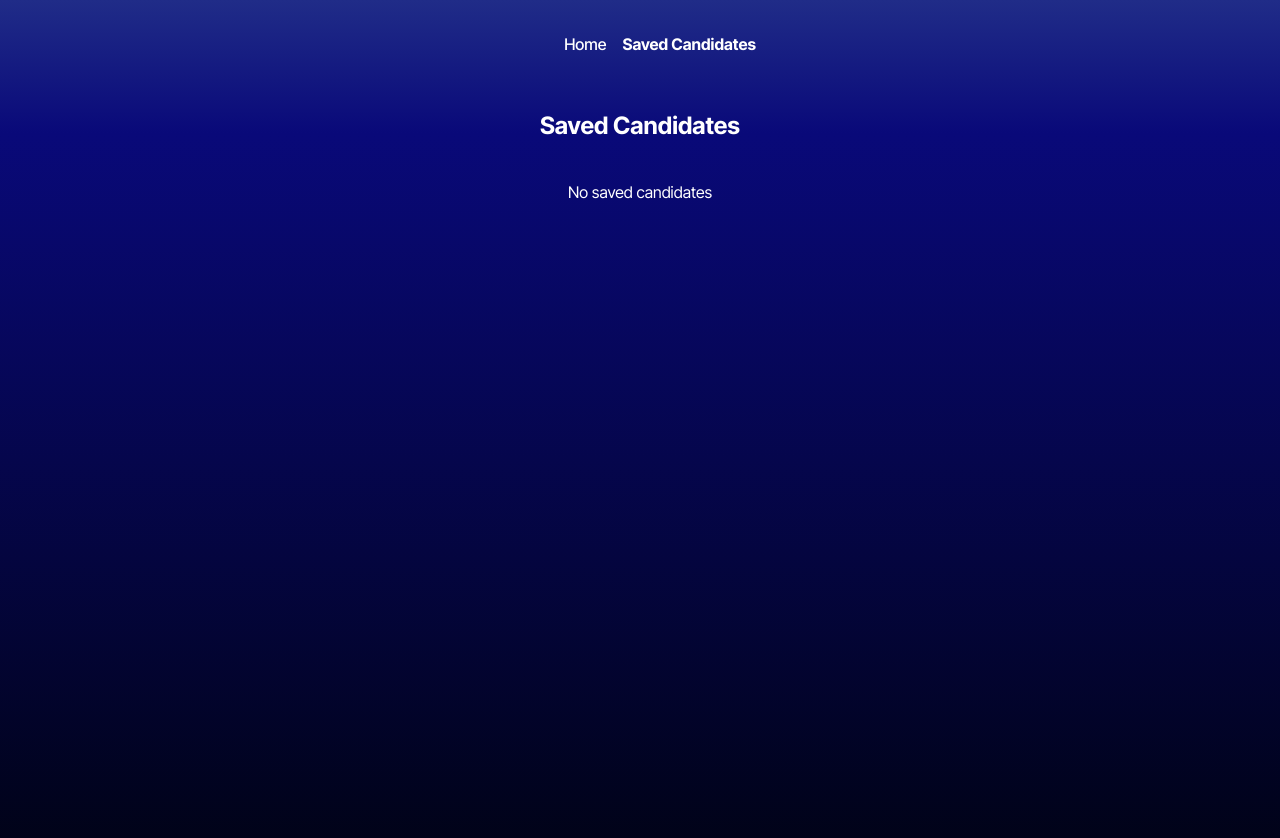
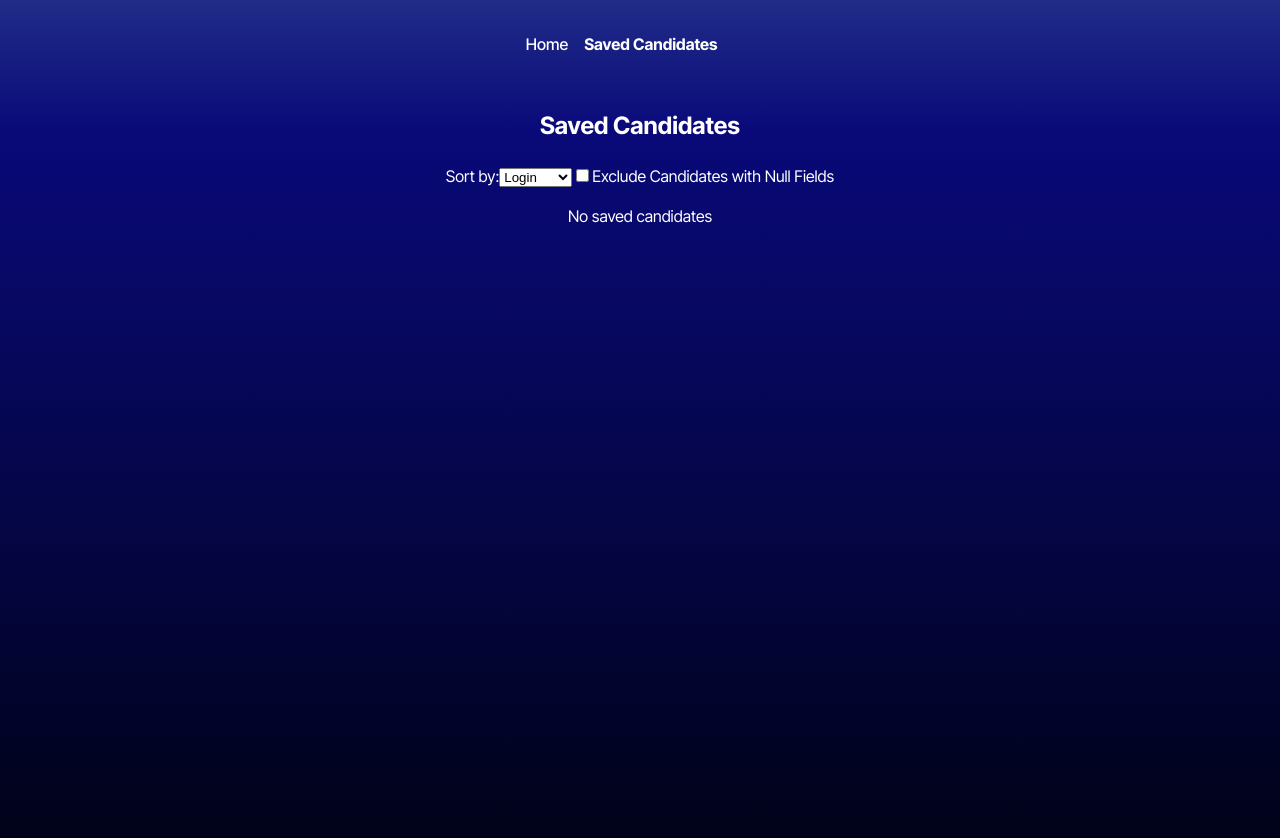
Before and after one commit to MagicInUse/Git-Tinder, a React (Vite) app: page /SavedCandidates in a window 1280 px wide. Shown: the top 838 px of the page. Built offline with nearby package versions, Linux system fonts and the light colour scheme.

Commit message:
attempt at bonus sort & filter

```diff
--- a/src/pages/SavedCandidates.tsx
+++ b/src/pages/SavedCandidates.tsx
@@ -4,6 +4,10 @@ import { Candidate } from '../interfaces/Candidate.interface';
 const SavedCandidates = () => {
   // State to hold the list of saved candidates
   const [savedCandidates, setSavedCandidates] = useState<Candidate[]>([]);
+  // State to hold the selected sort option
+  const [sortOption, setSortOption] = useState<string>('login');
+  // State to hold the filter option for excluding candidates with null fields
+  const [filterNotProvided, setFilterNotProvided] = useState<boolean>(false);
 
   // Effect to load saved candidates from local storage when the component mounts
   useEffect(() => {
@@ -23,10 +27,58 @@ const SavedCandidates = () => {
     localStorage.setItem('savedCandidates', JSON.stringify(updatedCandidates));
   };
 
+  // Function to handle sorting option change
+  const handleSortChange = (e: React.ChangeEvent<HTMLSelectElement>) => {
+    setSortOption(e.target.value);
+  };
+
+  // Function to handle filter option change
+  const handleFilterChange = (e: React.ChangeEvent<HTMLInputElement>) => {
+    setFilterNotProvided(e.target.checked);
+  };
+
+  // Sort and filter candidates based on selected options
+  const sortedAndFilteredCandidates = savedCandidates
+    .filter(candidate => {
+      // If filter option is selected, exclude candidates with any null or undefined fields
+      if (filterNotProvided) {
+        return candidate.name && candidate.location && candidate.email && candidate.company && candidate.bio;
+      }
+      return true;
+    })
+    .sort((a, b) => {
+      // Sort candidates based on the selected sort option
+      if (sortOption === 'login') {
+        return a.login.localeCompare(b.login);
+      } else if (sortOption === 'location') {
+        return (a.location || '').localeCompare(b.location || '');
+      }
+      return 0;
+    });
+
   return (
     <>
       <h2>Saved Candidates</h2>
-      {savedCandidates.length > 0 ? (
+      <div className="controls">
+        {/* Dropdown to select sorting option */}
+        <label>
+          Sort by:
+          <select value={sortOption} onChange={handleSortChange}>
+            <option value="login">Login</option>
+            <option value="location">Location</option>
+          </select>
+        </label>
+        {/* Checkbox to filter out candidates with null fields */}
+        <label>
+          <input
+            type="checkbox"
+            checked={filterNotProvided}
+            onChange={handleFilterChange}
+          />
+          Exclude Candidates with Null Fields
+        </label>
+      </div>
+      {sortedAndFilteredCandidates.length > 0 ? (
         <table className="table">
           <thead>
             <tr>
@@ -41,7 +93,7 @@ const SavedCandidates = () => {
             </tr>
           </thead>
           <tbody>
-            {savedCandidates.map((candidate, index) => (
+            {sortedAndFilteredCandidates.map((candidate, index) => (
               <tr key={index}>
                 <td className="avatar">
                   <img src={candidate.avatar_url} alt={`${candidate.login}'s avatar`} width="50" height="50" />
```
